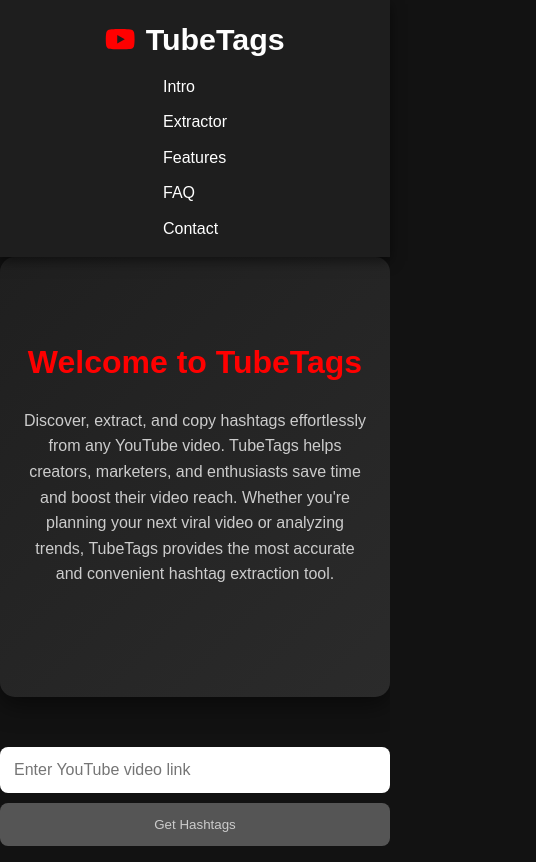
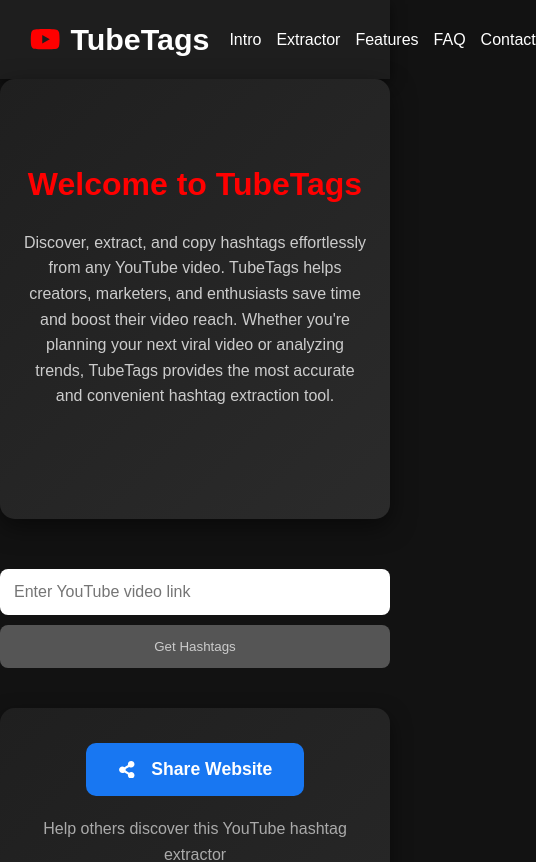
Before and after one commit to Chaimaelbahtouri/YouTube-Hashtag-Extractorr, a Next.js app: page / in a window 390 px wide. Shown: the top 862 px of the page, 536 px wide, since content can reach past the window. Built offline with nearby package versions, Linux system fonts and the light colour scheme.

Commit message:
update navbar css

```diff
--- a/app/globals.css
+++ b/app/globals.css
@@ -477,43 +477,30 @@
 .logo-highlight {
   color: #FF0000;
 }
+/* Navbar Container */
 .navbar {
   background: #1e1e1e;
   display: flex;
   justify-content: space-between;
   align-items: center;
   padding: 15px 30px;
-  position: sticky;
-  top: 0;
-  z-index: 999;
-  box-shadow: 0 4px 12px rgba(0,0,0,0.5);
+  gap: 20px;
+  flex-wrap: nowrap; /* منع التفكيك تحت بعض */
 }
 
-.logo {
-  display: flex;
-  align-items: center;
-  gap: 10px;
-  color: #fff;
-  font-size: 1.8rem;
-  font-weight: 700;
-  cursor: pointer;
-}
-
-.logo-icon {
-  color: #ff0000;
-  font-size: 2rem;
-}
-
+/* Links */
 .navbar-links {
   display: flex;
   gap: 25px;
   list-style: none;
+  flex-wrap: nowrap; /* منع التفكيك */
 }
 
 .navbar-links li {
   color: #fff;
   font-weight: 500;
   cursor: pointer;
+  white-space: nowrap; /* تمنع كسر النص */
   transition: color 0.3s ease;
 }
 
@@ -521,17 +508,17 @@
   color: #ff0000;
 }
 
-/* Responsive */
+/* Responsive: تخليهم يبقوا في صف واحد ويصغروا شوي */
 @media (max-width: 768px) {
   .navbar {
-    flex-direction: column;
-    gap: 10px;
+    flex-direction: row; /* دائما صف واحد */
+    justify-content: space-around; /* توزع بشكل متساوي */
   }
   .navbar-links {
-    flex-direction: column;
-    gap: 10px;
+    gap: 15px; /* يقلل المسافة شوي */
   }
 }
+
 
 /* ===== Intro Section ===== */
 .intro-section {
```
